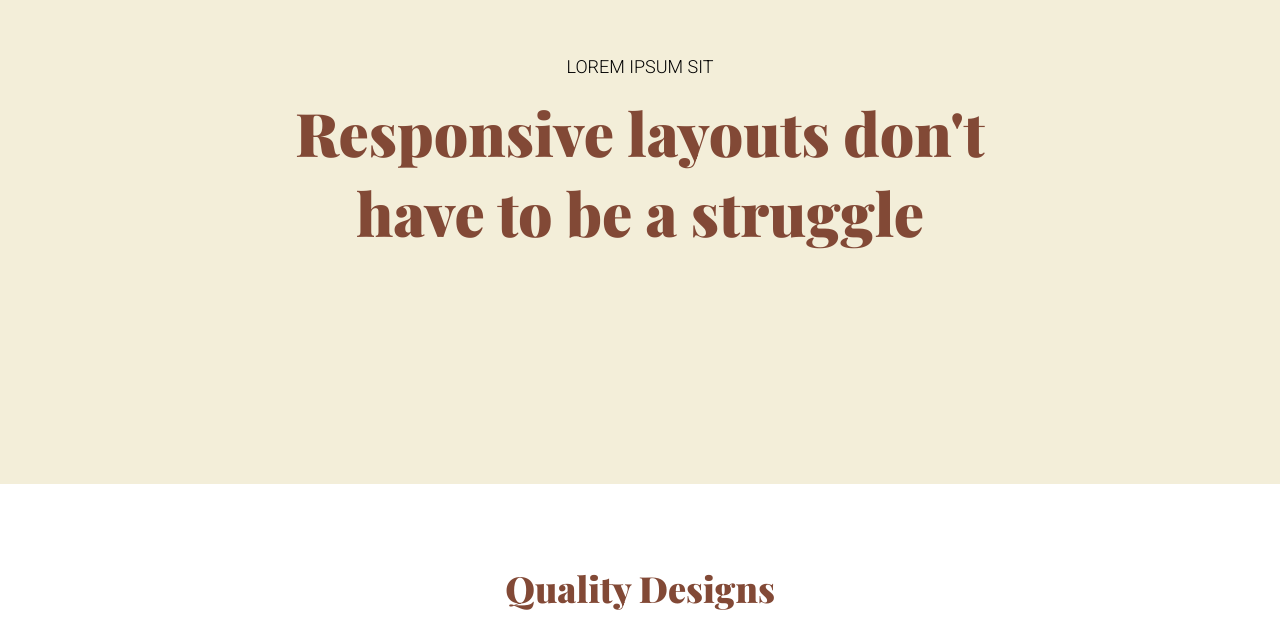
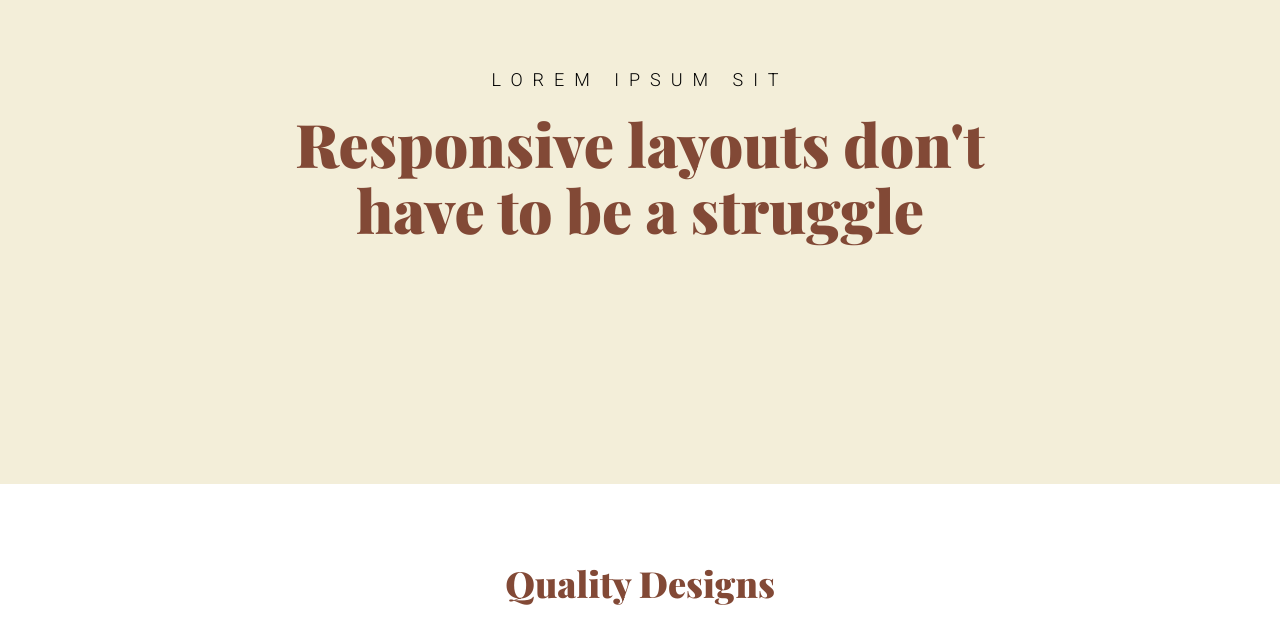
Before and after one commit to perugi/kp-responsive-layouts, a plain HTML site: page flexbox_challenge_04/index.html in a window 1280 px wide. Shown: the part 176-795 px from the top of the page. Drawn offline with nearby package versions, Linux system fonts and the light colour scheme; a web font is replaced by a local one.

Commit message:
Implement changes after watching the solution vid

```diff
--- a/flexbox_challenge_04/index.html
+++ b/flexbox_challenge_04/index.html
@@ -14,10 +14,10 @@
   </head>
   <body>
     <section class="hero">
-      <div class="hero__content">
+      <div class="container hero__content">
         <div class="hero__supertext">Lorem ipsum sit</div>
         <h1 class="hero__title">
-          Responsive layouts don't have to be a struggle
+          Responsive layouts don't<br />have to be a struggle
         </h1>
       </div>
     </section>
--- a/flexbox_challenge_04/style.css
+++ b/flexbox_challenge_04/style.css
@@ -37,7 +37,7 @@ img {
 }
 
 .col {
-  width: 100%;
+  flex: 1;
 }
 
 /*** TYPOGRAPHY ***/
@@ -45,12 +45,14 @@ img {
 body {
   font-family: "Roboto", sans-serif;
   font-weight: 400;
+  line-height: 1.6;
 }
 
 h1,
 h2 {
   font-family: "Playfair Display", serif;
   font-weight: 900;
+  line-height: 1.1;
 }
 
 h1 {
@@ -65,6 +67,7 @@ h2 {
   text-transform: uppercase;
   font-size: 1.125rem;
   font-weight: 300;
+  letter-spacing: 10px;
 }
 
 .hero__title {
@@ -94,14 +97,7 @@ h2 {
   justify-content: center;
 }
 
-.hero > .container {
-  border: 2px solid yellow;
-  height: 100%;
-}
-
 .hero__content {
-  width: 80%;
-  max-width: 800px;
   text-align: center;
 }
 
```
